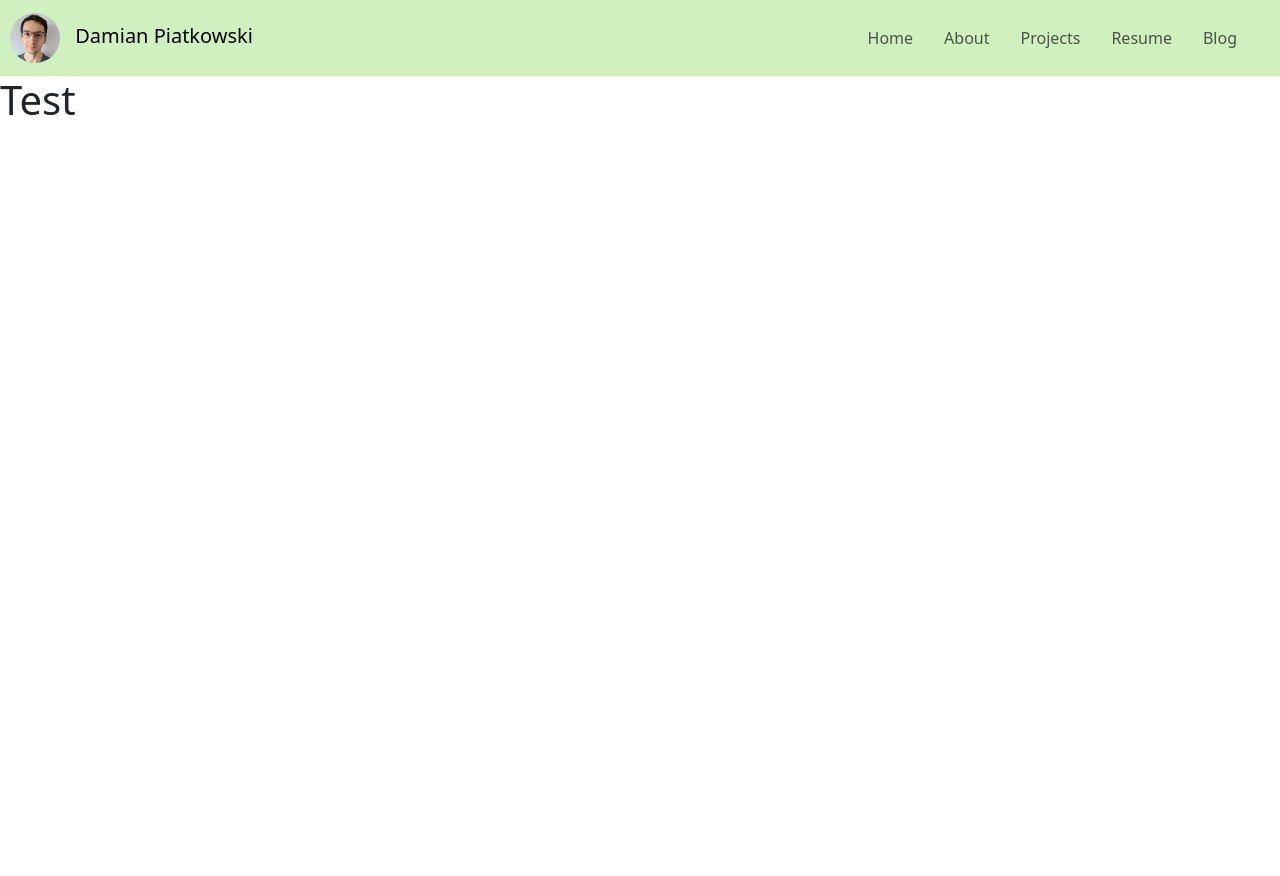
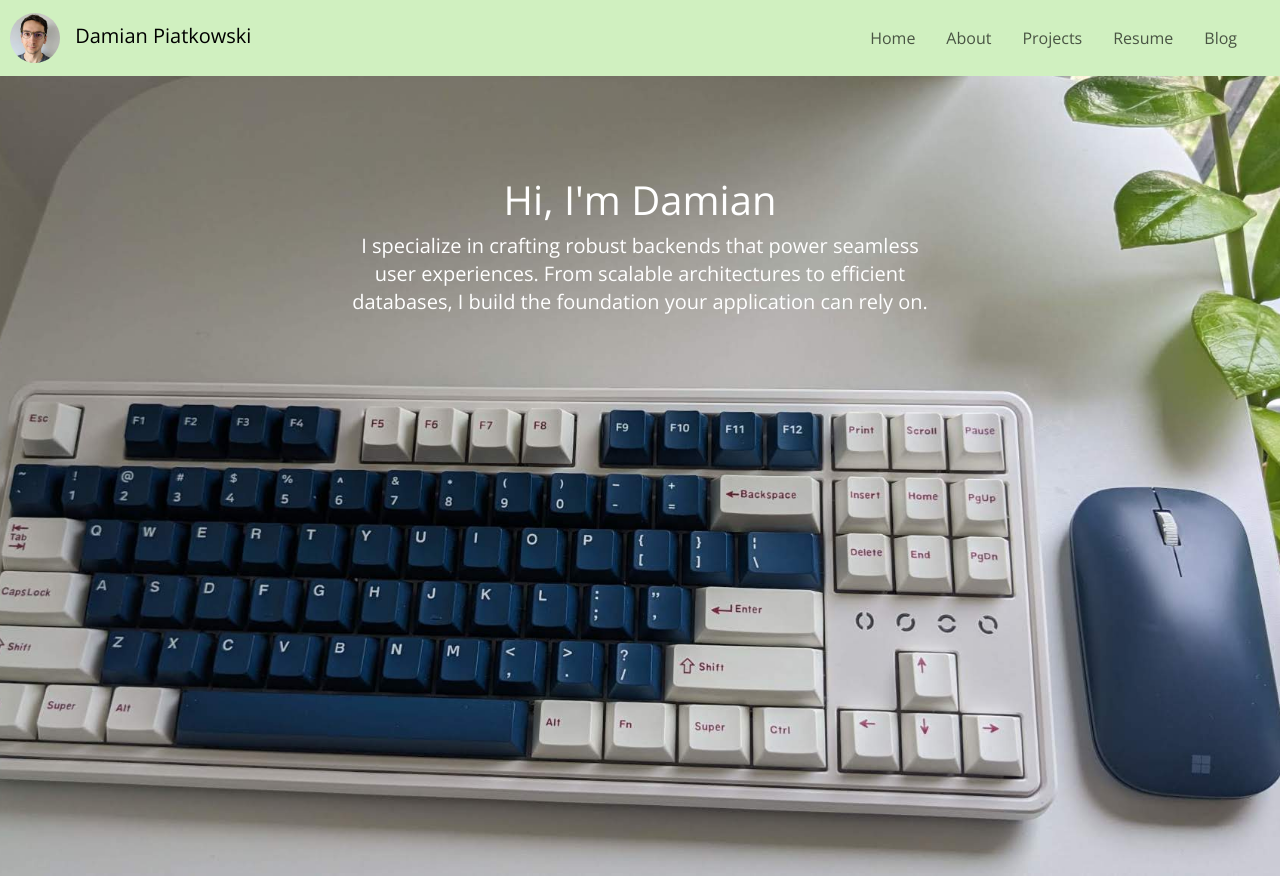
Before and after one commit to damian-j-piatkowski/damianpiatkowski.com, a Flask app: page / in a window 1280 px wide. Before the commit the page ends 115 px from the top, so only its background shows below. Run offline with Flask 3, Linux system fonts and the light colour scheme.

Commit message:
Added home_main photo, index.html expanded.

```diff
--- a/static/style.css
+++ b/static/style.css
@@ -1,3 +1,12 @@
+/* Define a custom class for Open Sans font */
+.open-sans {
+    font-family: "Open Sans", sans-serif;
+    font-optical-sizing: auto;
+    font-weight: 400; /* Default weight for Open Sans */
+    font-style: normal;
+    font-variation-settings: "wdth" 100;
+}
+
 .navbar-brand img {
     width: 50px;
     height: 50px;
@@ -21,3 +30,47 @@
 .navbar-nav {
     padding-right: 20px; /* Adjust the padding on the right side of navbar items */
 }
+
+/* Style for the home hero section */
+.home-hero {
+    background-image: url('/static/images/home_main.jpg'); /* Adjust the path as needed */
+    background-size: cover;
+    background-position: center center; /* Center the background image horizontally and vertically */
+    color: #fff;
+    padding: 100px 0; /* Adjust padding as needed */
+    height: 100vh; /* Make the section take up the full height of the viewport */
+    font-family: 'Montserrat', sans-serif; /* Use Montserrat font */
+}
+
+/* Style for the text within the home hero section */
+.hero-content {
+    max-width: 600px; /* Adjust max-width as needed */
+    margin: 0 auto;
+    text-align: center;
+    opacity: 0; /* Start with opacity 0 */
+    animation: fadeIn 2s forwards; /* Apply fadeIn animation */
+}
+
+@keyframes fadeIn {
+    from {
+        opacity: 0; /* Start opacity */
+        transform: translateY(20px); /* Optional: Start from slightly below */
+    }
+    to {
+        opacity: 1; /* End opacity */
+        transform: translateY(0); /* Optional: Return to original position */
+    }
+}
+
+/* Adjust the font size and line height for the hero-content */
+.hero-content h1 {
+    font-size: 2.5rem; /* Reduce the font size */
+    line-height: 1.2; /* Adjust the line height to bring the text closer */
+}
+
+.hero-content p {
+    font-size: 1.25rem; /* Reduce the font size */
+    line-height: 1.4; /* Adjust the line height */
+    max-width: 600px; /* Limit the maximum width of the paragraph */
+    margin: 0 auto; /* Center the paragraph horizontally */
+}
--- a/templates/base.html
+++ b/templates/base.html
@@ -1,20 +1,23 @@
 <!doctype html>
 <html lang="en">
-  <head>
+<head>
     <meta charset="utf-8">
     <meta name="viewport" content="width=device-width, initial-scale=1">
     <title>{% block title %}{% endblock %}</title>
     <link href="https://cdn.jsdelivr.net/npm/bootstrap@5.3.3/dist/css/bootstrap.min.css" rel="stylesheet" integrity="sha384-QWTKZyjpPEjISv5WaRU9OFeRpok6YctnYmDr5pNlyT2bRjXh0JMhjY6hW+ALEwIH" crossorigin="anonymous">
-      <link rel="stylesheet" href="{{ url_for('static', filename='style.css') }}">
-  </head>
-  <body>
+    <link rel="preconnect" href="https://fonts.googleapis.com">
+    <link rel="preconnect" href="https://fonts.gstatic.com" crossorigin>
+    <link href="https://fonts.googleapis.com/css2?family=Open+Sans:ital,wght@0,300..800;1,300..800&display=swap" rel="stylesheet">
+    <link rel="stylesheet" href="{{ url_for('static', filename='style.css') }}">
+</head>
+<body class="open-sans"> <!-- Apply the open-sans class to the body -->
     <nav class="navbar navbar-expand-lg navbar-light custom-green-bg">
         <a class="navbar-brand" href="#">
             <img src="{{ url_for('static', filename='images/navbar_profile.jpg') }}" alt="Profile Picture">
             Damian Piatkowski
         </a>
         <button class="navbar-toggler" type="button" data-toggle="collapse" data-target="#navbarNav" aria-controls="navbarNav" aria-expanded="false" aria-label="Toggle navigation">
-	     <span class="navbar-toggler-icon"></span>
+            <span class="navbar-toggler-icon"></span>
         </button>
         <div class="collapse navbar-collapse" id="navbarNav">
             <ul class="navbar-nav ms-auto">
@@ -39,5 +42,5 @@
     {% block content %}
     {% endblock %}
     <script src="https://cdn.jsdelivr.net/npm/bootstrap@5.3.3/dist/js/bootstrap.bundle.min.js" integrity="sha384-YvpcrYf0tY3lHB60NNkmXc5s9fDVZLESaAA55NDzOxhy9GkcIdslK1eN7N6jIeHz" crossorigin="anonymous"></script>
-  </body>
+</body>
 </html>
--- a/templates/index.html
+++ b/templates/index.html
@@ -1,5 +1,16 @@
 {% extends "base.html" %}
 {% block title %}Home Page{% endblock %}
 {% block content %}
-<h1>Test</h1>
+<section class="home-hero open-sans"> <!-- Apply the open-sans class to the section -->
+    <div class="container">
+        <div class="row">
+            <div class="col-lg-12 text-center">
+                <div class="hero-content">
+                    <h1 class="open-sans">Hi, I'm Damian</h1> <!-- Apply the open-sans class to the h1 element -->
+                    <p class="open-sans">I specialize in crafting robust backends that power seamless user experiences. From scalable architectures to efficient databases, I build the foundation your application can rely on.</p> <!-- Apply the open-sans class to the p element -->
+                </div>
+            </div>
+        </div>
+    </div>
+</section>
 {% endblock %}
```
Also changed, not shown: static/images/home_main.jpg (added).
